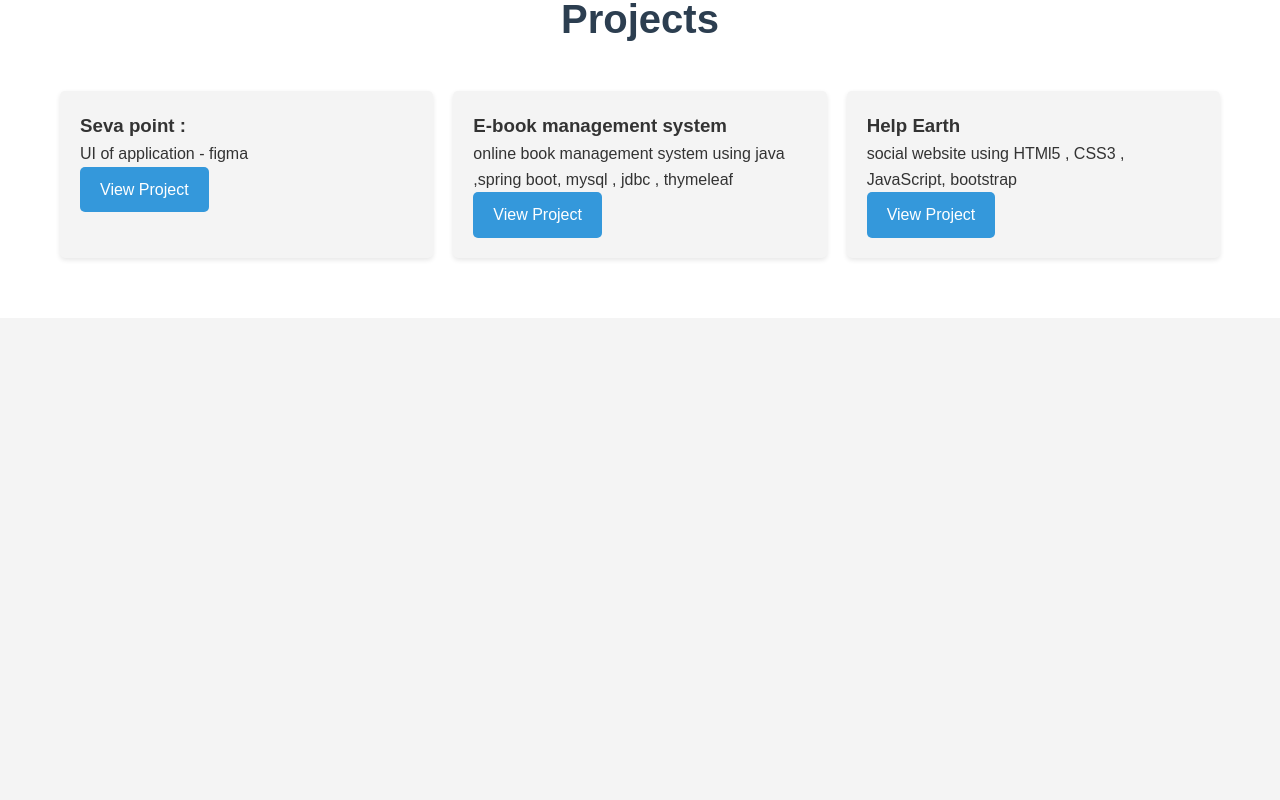
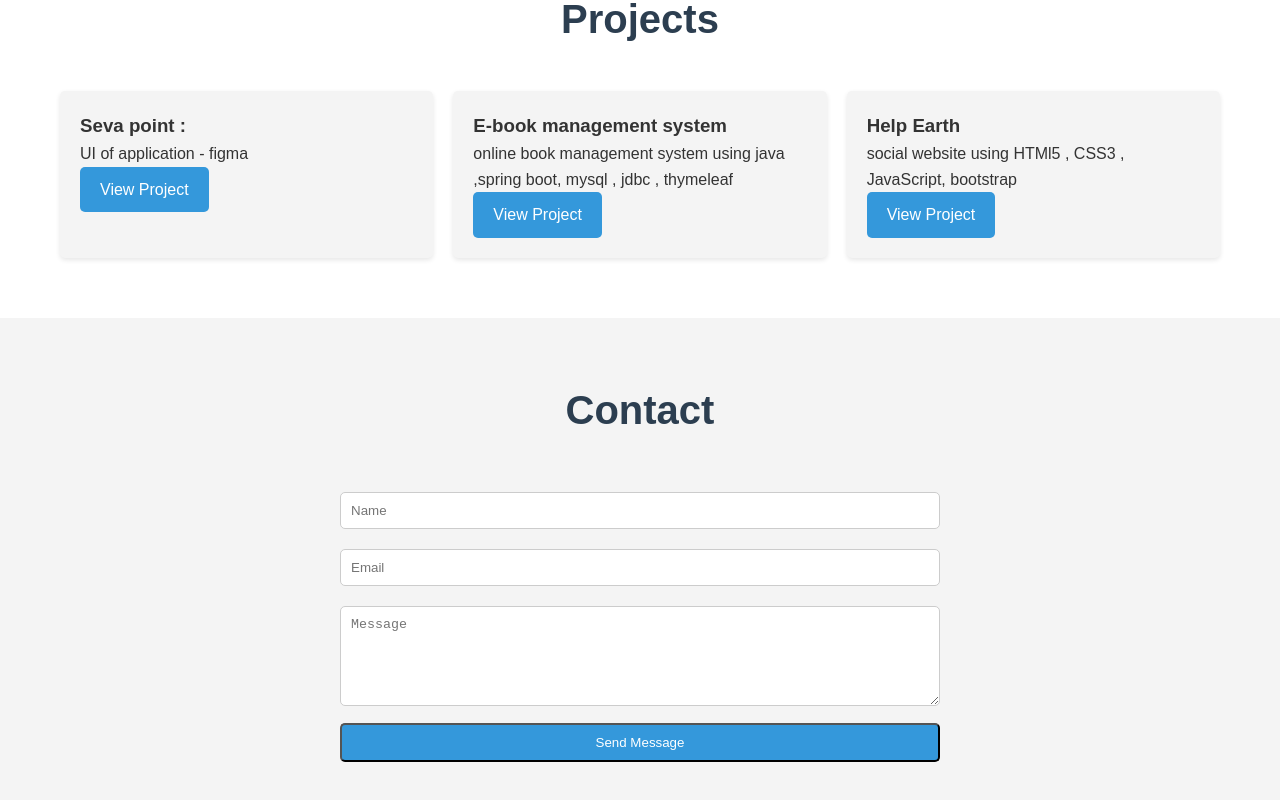
Before and after one commit to Newbie-Domain/My_Portfolio, a React (Vite) app: page / in a window 1280 px wide. Shown: the part 1132-1932 px from the top of the page. Before the commit the page ends 1450 px from the top, so only its background shows below. Built offline with nearby package versions, Linux system fonts and the light colour scheme.

Commit message:
contact form added to the portfolio

```diff
--- a/src/App.jsx
+++ b/src/App.jsx
@@ -7,6 +7,7 @@ import Hero from './components/Hero'
 import About from './components/About'
 import Skills from './components/Skills'
 import Projects from './components/Projects'
+import Contact from './components/Contact'
 
 function App() {
 
@@ -19,6 +20,7 @@ function App() {
         <About/>
         <Skills/>
         <Projects/>
+        <Contact/>
 
        </div>
     </>
--- /dev/null
+++ b/src/components/Contact.jsx
@@ -0,0 +1,19 @@
+import React from 'react';
+
+const Contact = () => {
+  return (
+    <section id="contact" style={{ background: '#f4f4f4' }}>
+      <div className="container">
+        <h2>Contact</h2>
+        <form style={{ maxWidth: '600px', margin: '0 auto' }}>
+          <input type="text" placeholder="Name" style={{ width: '100%', padding: '10px', margin: '10px 0', border: '1px solid #ccc', borderRadius: '5px' }} />
+          <input type="email" placeholder="Email" style={{ width: '100%', padding: '10px', margin: '10px 0', border: '1px solid #ccc', borderRadius: '5px' }} />
+          <textarea placeholder="Message" style={{ width: '100%', padding: '10px', margin: '10px 0', border: '1px solid #ccc', borderRadius: '5px', height: '100px' }}></textarea>
+          <button type="submit" className="btn" style={{ width: '100%' }}>Send Message</button>
+        </form>
+      </div>
+    </section>
+  );
+};
+
+export default Contact;
```
